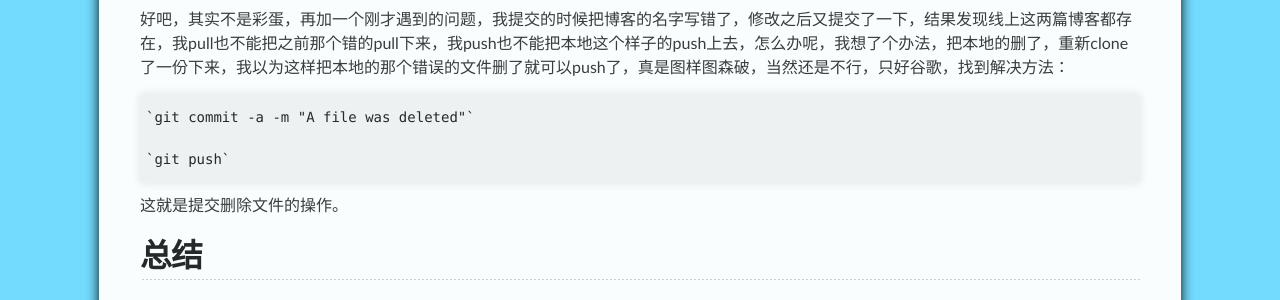
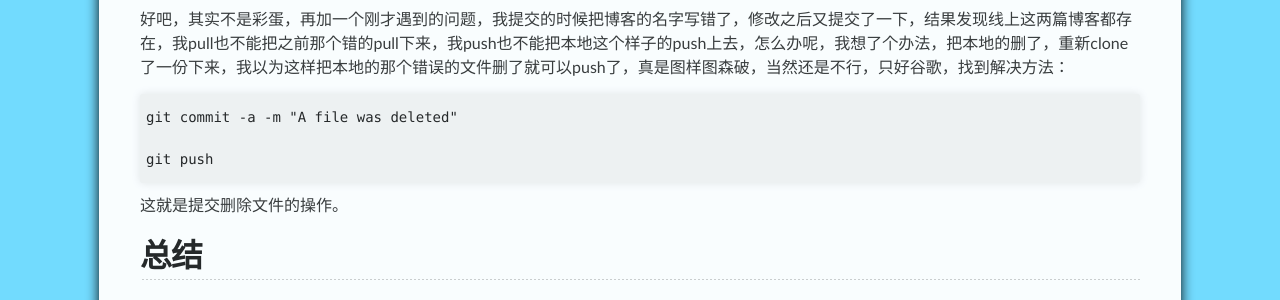
Before and after one commit to wznonstop/wznonstop.github.io, a Jekyll site: the page built from _posts/2015-11-30-解决github_contributions_calendar不显示以及sshkey添加后仍需输入用户名密码的问题.md, in a window 1280 px wide. Shown: the part 1156-1456 px from the top of the page. Built offline with Jekyll 4.4.1, drawn with Linux system fonts in a browser that asks for light colours.

Commit message:
update my blog

```diff
--- a/_posts/2015-11-30-解决github_contributions_calendar不显示以及sshkey添加后仍需输入用户名密码的问题.md
+++ b/_posts/2015-11-30-解决github_contributions_calendar不显示以及sshkey添加后仍需输入用户名密码的问题.md
@@ -40,9 +40,9 @@ sshkey添加后仍需输入用户名密码的问题
 -------------
 好吧，其实不是彩蛋，再加一个刚才遇到的问题，我提交的时候把博客的名字写错了，修改之后又提交了一下，结果发现线上这两篇博客都存在，我pull也不能把之前那个错的pull下来，我push也不能把本地这个样子的push上去，怎么办呢，我想了个办法，把本地的删了，重新clone了一份下来，我以为这样把本地的那个错误的文件删了就可以push了，真是图样图森破，当然还是不行，只好谷歌，找到解决方法：
 
-    `git commit -a -m "A file was deleted"`
+    git commit -a -m "A file was deleted"
 
-	`git push`
+	git push
 
 
 这就是提交删除文件的操作。
```
